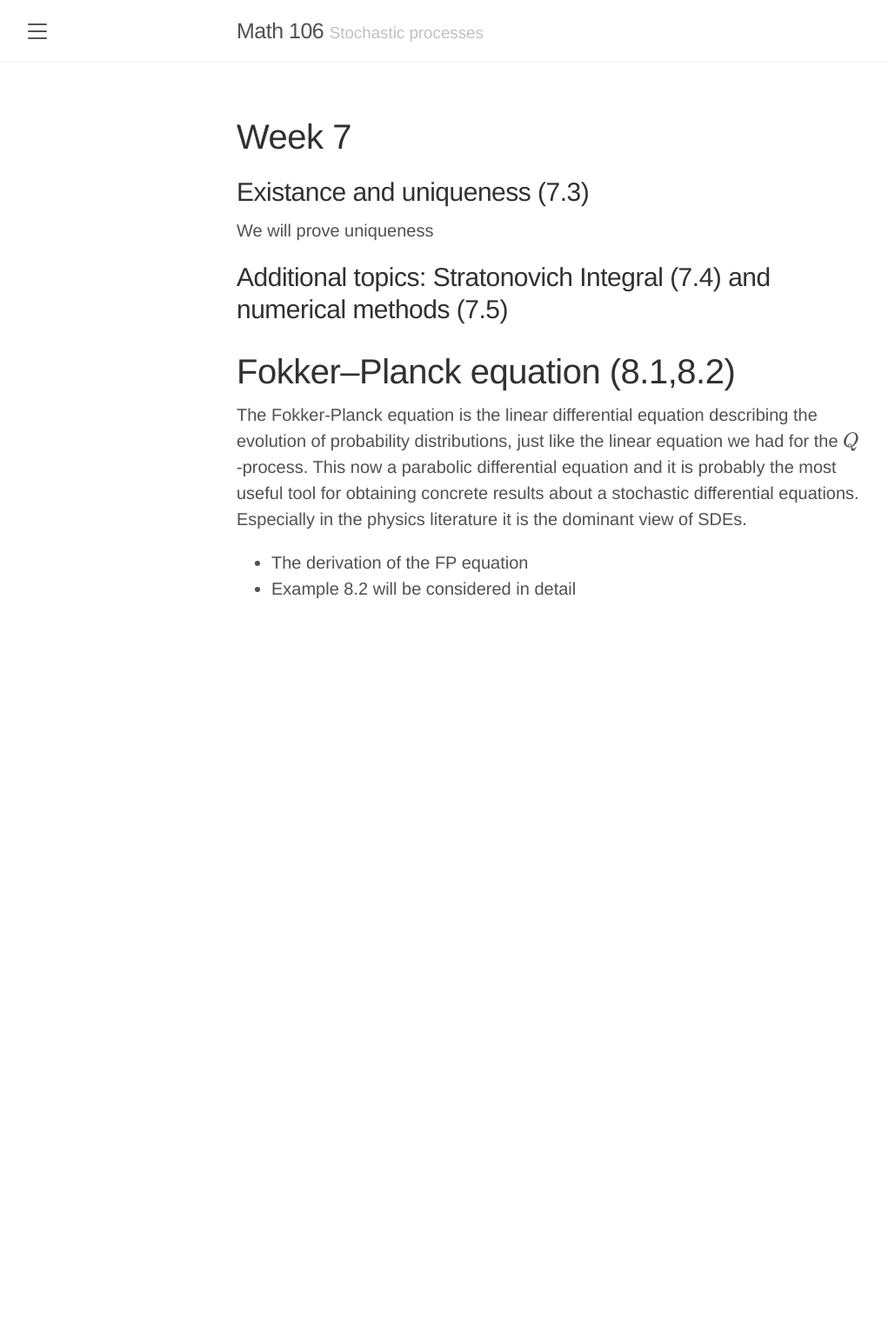
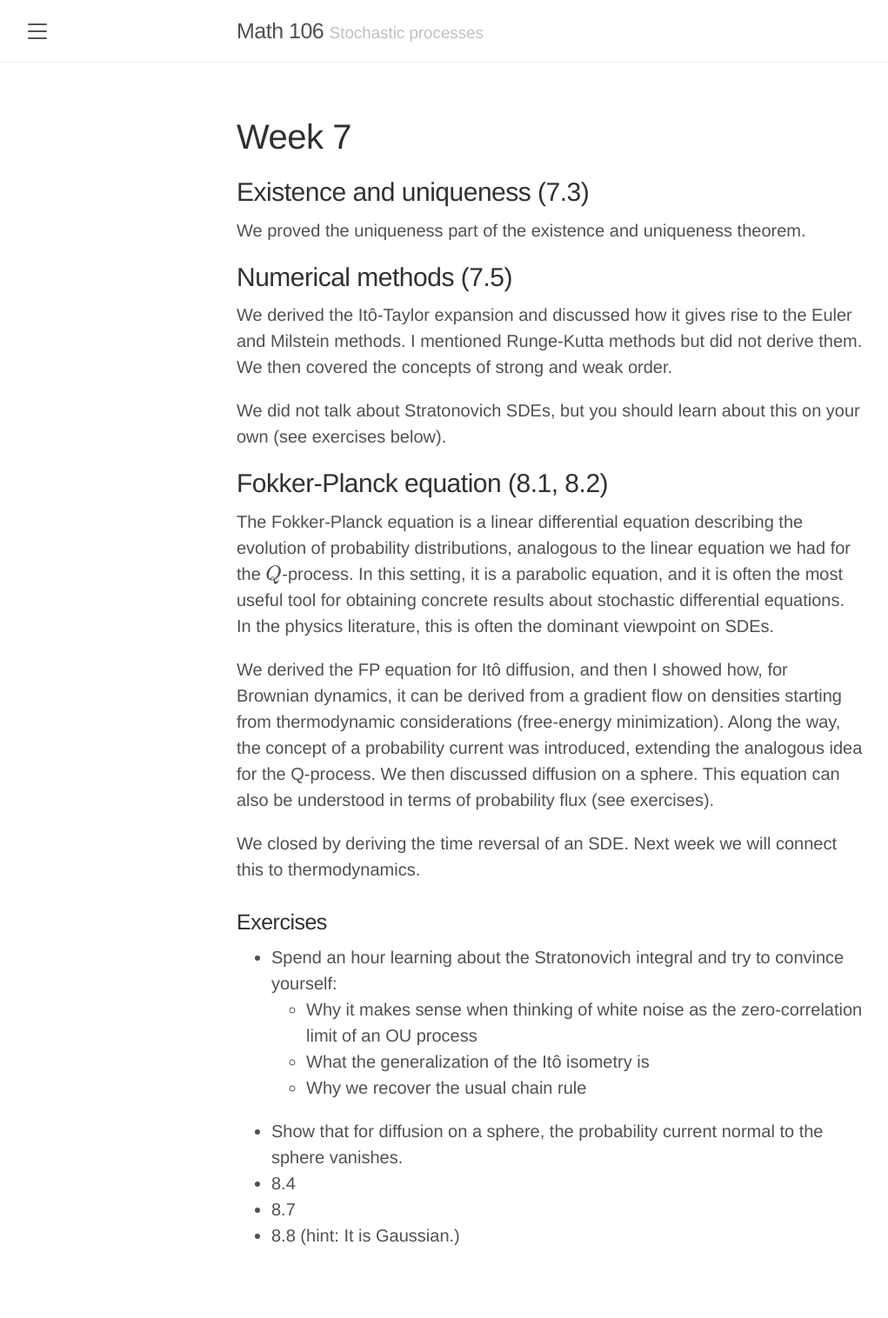
Before and after one commit to elevien/math106, a Jekyll site: the page built from Week7.md, in a window 1280 px wide. Shown: the whole page at 87% size, without its empty margins (8-1029 px from the left). Built offline with Jekyll 4.4.1, drawn with Linux system fonts in a browser that asks for light colours; formulas are drawn with MathJax 3; before the commit the page ends 900 px from its top, so only the background shows below that.

Commit message:
updated week 7

```diff
--- a/Week7.md
+++ b/Week7.md
@@ -6,15 +6,31 @@ bibliography:
 - refs.bib
 ---
 
-## Existance and uniqueness (7.3)
+## Existence and uniqueness (7.3)
 
-We will prove uniqueness
+We proved the uniqueness part of the existence and uniqueness theorem.
 
-## Additional topics: Stratonovich Integral (7.4) and numerical methods (7.5)
+## Numerical methods (7.5)
 
-# Fokker–Planck equation (8.1,8.2)
+We derived the Itô-Taylor expansion and discussed how it gives rise to the Euler and Milstein methods. I mentioned Runge-Kutta methods but did not derive them. We then covered the concepts of strong and weak order.
 
-The Fokker-Planck equation is the linear differential equation describing the evolution of probability distributions, just like the linear equation we had for the $Q$-process. This now a parabolic differential equation and it is probably the most useful tool for obtaining concrete results about a stochastic differential equations. Especially in the physics literature it is the dominant view of SDEs.
+We did not talk about Stratonovich SDEs, but you should learn about this on your own (see exercises below).
 
-- The derivation of the FP equation
-- Example 8.2 will be considered in detail
+## Fokker-Planck equation (8.1, 8.2)
+
+The Fokker-Planck equation is a linear differential equation describing the evolution of probability distributions, analogous to the linear equation we had for the $Q$-process. In this setting, it is a parabolic equation, and it is often the most useful tool for obtaining concrete results about stochastic differential equations. In the physics literature, this is often the dominant viewpoint on SDEs.
+
+We derived the FP equation for Itô diffusion, and then I showed how, for Brownian dynamics, it can be derived from a gradient flow on densities starting from thermodynamic considerations (free-energy minimization). Along the way, the concept of a probability current was introduced, extending the analogous idea for the Q-process. We then discussed diffusion on a sphere. This equation can also be understood in terms of probability flux (see exercises).
+
+We closed by deriving the time reversal of an SDE. Next week we will connect this to thermodynamics.
+
+### Exercises
+
+- Spend an hour learning about the Stratonovich integral and try to convince yourself:
+    - Why it makes sense when thinking of white noise as the zero-correlation limit of an OU process
+    - What the generalization of the Itô isometry is
+    - Why we recover the usual chain rule
+- Show that for diffusion on a sphere, the probability current normal to the sphere vanishes.
+- 8.4
+- 8.7
+- 8.8 (hint: It is Gaussian.)
```
Also changed, not shown: 15 other files.
